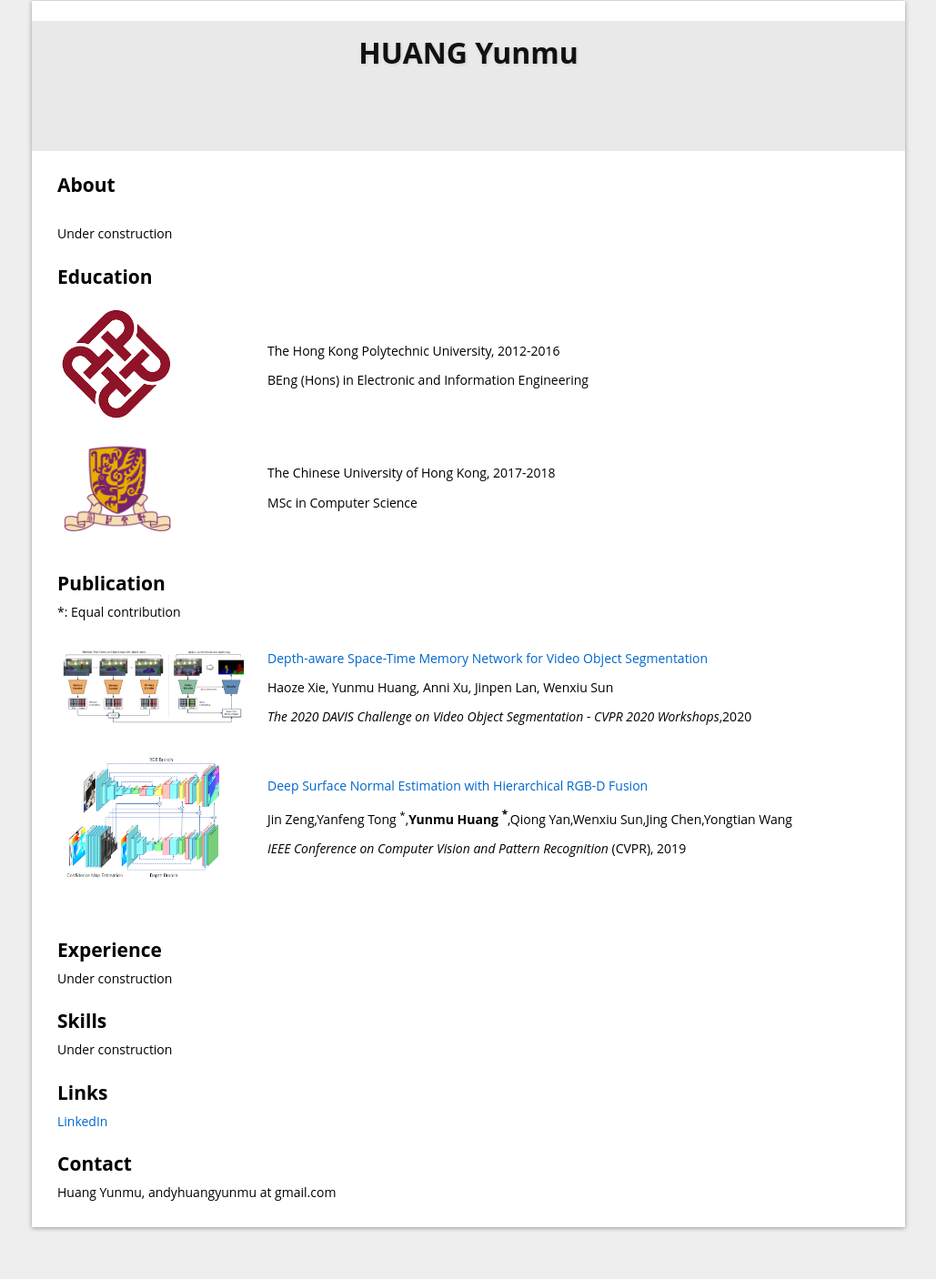
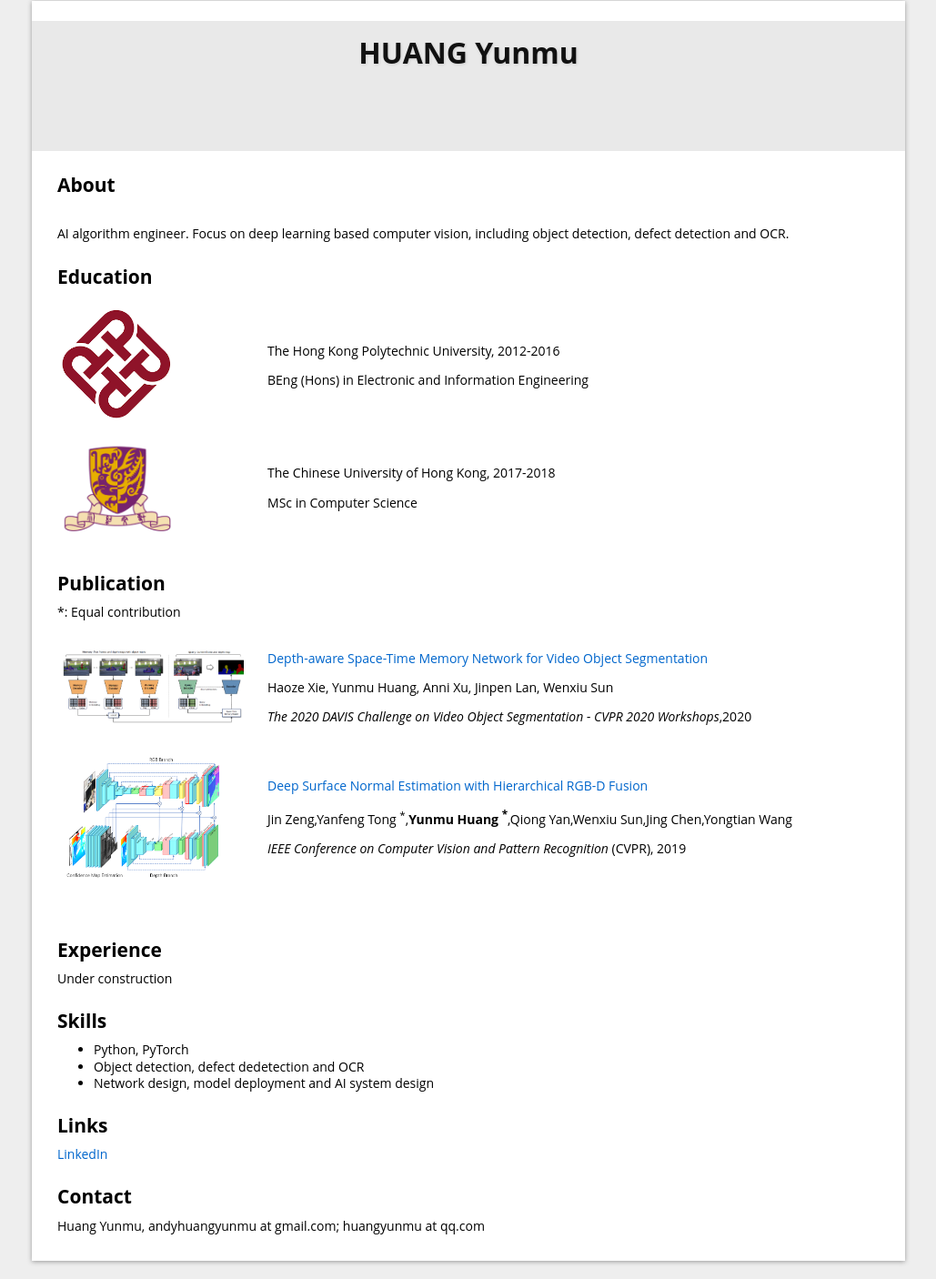
Before and after one commit to huangyunmu/huangyunmu.github.io, a plain HTML site: page index.html in a window 1280 px wide. Shown: the part 19-1425 px from the top of the page at 91% size, without its empty margins (125-1154 px from the left). Before the commit the page ends 1388 px from the top, so only its background shows below. Drawn offline with Linux system fonts and the light colour scheme.

Commit message:
Update about, skills and contact info

```diff
--- a/index.html
+++ b/index.html
@@ -24,7 +24,7 @@
 <h2>About</h2>
 <br>
 <p>
-	Under construction
+	AI algorithm engineer. Focus on deep learning based computer vision, including object detection, defect detection and OCR.
 </p>
 </div>
 
@@ -80,7 +80,11 @@
 
 <div class="section">
 	<h2>Skills</h2>
-	<p>Under construction</p>
+	<ul>
+		<li>Python, PyTorch </li>
+		<li>Object detection, defect dedetection and OCR</li>
+		<li>Network design, model deployment and AI system design</li>
+	</ul>
 	</div>
 <div class="section">
 <h2>Links</h2>
@@ -90,6 +94,6 @@
 
 <div class="section">
 	<h2>Contact</h2>
-	<p>Huang Yunmu, andyhuangyunmu at gmail.com</p>
+	<p>Huang Yunmu, andyhuangyunmu at gmail.com; huangyunmu at qq.com</p>
 </div>
 </div></div></body></html>
```
